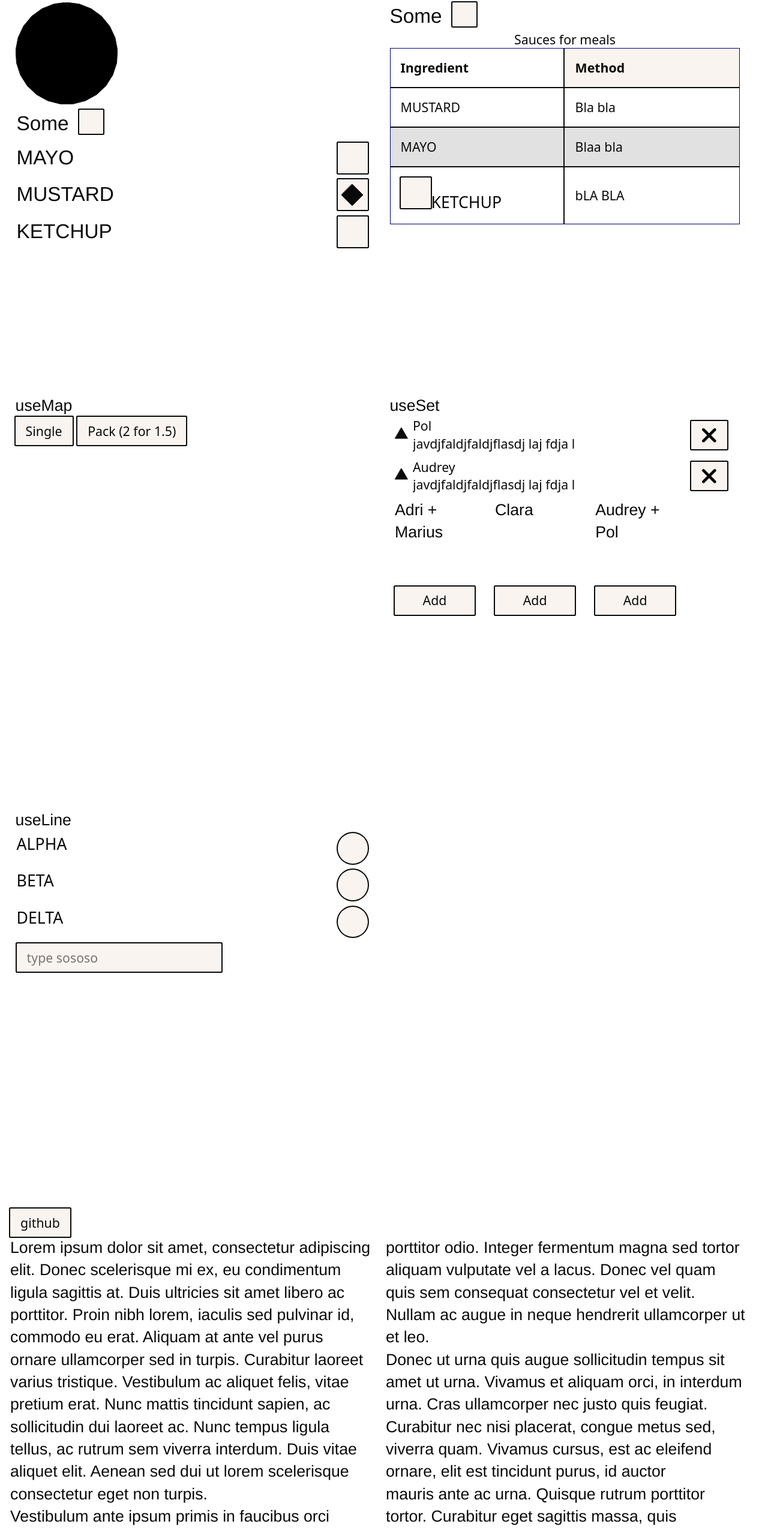
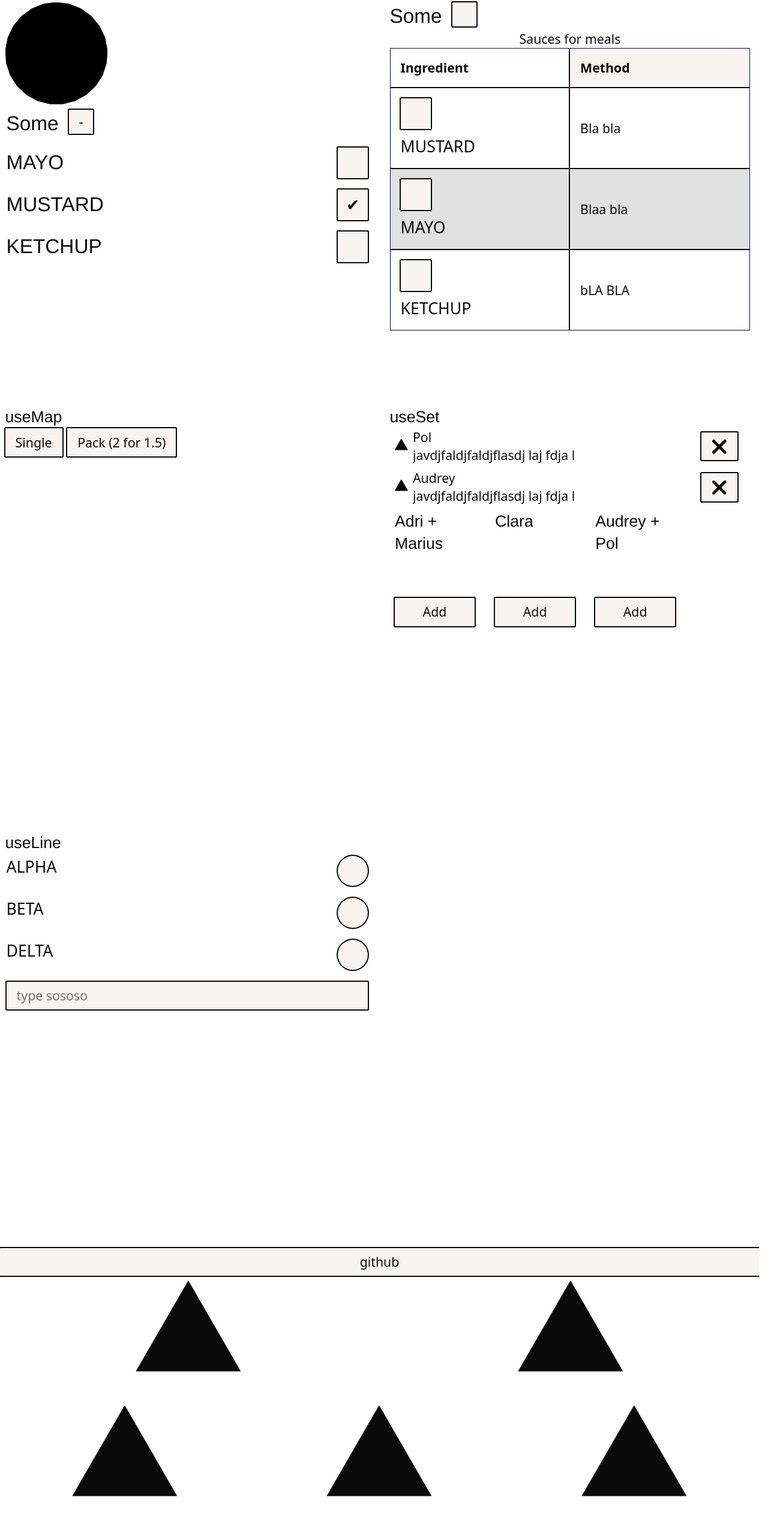
Before and after one commit to polmoneys/top, a React (Vite) app: page / in a window 1280 px wide. Shown: the part 123-2674 px from the top of the page at 60% size. Built offline with nearby package versions, Linux system fonts and the light colour scheme.

Commit message:
Chores - Improves demo

```diff
--- a/src/demo/App.tsx
+++ b/src/demo/App.tsx
@@ -1,18 +1,17 @@
 import { useEffect } from 'react'
+import { Badges, Ingredients, Selection } from './Interfaces'
 import Collection from '../components/Collection'
+import Font from '../components/Font'
 import Group from '../components/Group'
-import Font from '../components/Font'
-import Paper from '../components/Paper'
 import useLeader from '../hooks/useLeader'
 import useLine from '../hooks/useLine'
 import useMap from '../hooks/useMap'
 import useSet from '../hooks/useSet'
-import Shape from './Shape'
+import useBrowserTab from './useBrowserTab'
 import Button from './Button'
 import Card from './Card'
 import Emoji from './Emoji'
-import { Badges, Ingredients, Selection } from './Interfaces'
-import useBrowserTab from './useBrowserTab'
+import Shape from './Shape'
 import './index.css'
 
 function App() {
@@ -59,7 +58,12 @@ function App() {
   })
 
   return (
-    <main>
+    <Group
+      as="main"
+      variant="grid"
+      gridTemplateColumns="1fr"
+      className="padding-xy"
+    >
       <Font.Poppins as="h1">Title</Font.Poppins>
       <Font>SubTitle longer and longer and longer</Font>
 
@@ -71,13 +75,18 @@ function App() {
       >
         <Card title="UseLeader">
           <Shape.Circle fill="var(--salmon)" size={170} />
-          <fieldset>
-            <Group.Row as="div" className="lead-checkbox " gap="var(--gap-3)">
+          <Group.Col as="fieldset" gap="var(--gap-1)">
+            <Group.Row as="div" gap="var(--gap-3)">
               <Group as="label" variant="grid" htmlFor="all">
                 <Font as="span">{all ? 'All' : mixed ? 'Some' : 'None'}</Font>
               </Group>
-              <input type="checkbox" id="all" onChange={() => onLeadChange()} />
-              {all && <Shape className="dead" sides={4} size={36} />}
+              <input
+                type="checkbox"
+                id="all"
+                onChange={() => onLeadChange()}
+                {...(mixed && { className: 'indeterminate' })}
+                {...(!mixed && !all && { className: 'none' })}
+              />
             </Group.Row>
             <Group
               as="label"
@@ -93,7 +102,6 @@ function App() {
                 checked={output['mayo']}
                 onChange={event => onFollowerChange(event)}
               />
-              {output['mayo'] && <Shape className="dead" sides={4} size={36} />}
             </Group>
             <Group
               as="label"
@@ -109,9 +117,6 @@ function App() {
                 checked={output['mustard']}
                 onChange={event => onFollowerChange(event)}
               />
-              {output['mustard'] && (
-                <Shape className="dead" sides={4} size={36} />
-              )}
             </Group>
             <Group
               as="label"
@@ -127,20 +132,16 @@ function App() {
                 onChange={event => onFollowerChange(event)}
                 checked={output['ketchup']}
               />
-              {output['ketchup'] && (
-                <Shape className="dead" sides={4} size={36} />
-              )}
             </Group>
-          </fieldset>
+          </Group.Col>
         </Card>
 
         <Card title="use">
-          <Group.Row as="div" gap="var(--gap-3)" className="lead-checkbox">
+          <Group.Row as="div" gap="var(--gap-3)">
             <Group as="label" variant="grid" htmlFor="all-2">
               <Font as="span">{all ? 'All' : mixed ? 'Some' : 'None'}</Font>
             </Group>
             <input type="checkbox" id="all-2" onChange={() => onLeadChange()} />
-            {all && <Shape.Dead sides={4} size={36} />}
           </Group.Row>
 
           <div className="overflow x">
@@ -156,27 +157,44 @@ function App() {
               </Group.TableHead>
               <Group.TableBody>
                 <Group.TableRow>
-                  <Group.TableCell scope="row">MUSTARD</Group.TableCell>{' '}
+                  <Group.TableCell scope="row">
+                    <Group as="label" variant="grid" htmlFor="mustard">
+                      <input
+                        type="checkbox"
+                        name="mustard"
+                        onChange={event => onFollowerChange(event)}
+                        checked={output['mayo']}
+                      />
+                      MUSTARD
+                    </Group>
+                  </Group.TableCell>
                   <Group.TableCell>Bla bla</Group.TableCell>
                 </Group.TableRow>
                 <Group.TableRow>
-                  <Group.TableCell scope="row">MAYO</Group.TableCell>{' '}
+                  <Group.TableCell scope="row">
+                    <Group as="label" variant="grid" htmlFor="mayo">
+                      <input
+                        type="checkbox"
+                        name="mayo"
+                        onChange={event => onFollowerChange(event)}
+                        checked={output['mayo']}
+                      />
+                      MAYO
+                    </Group>
+                  </Group.TableCell>
                   <Group.TableCell>Blaa bla</Group.TableCell>
                 </Group.TableRow>
                 <Group.TableRow>
                   <Group.TableCell scope="row">
-                    <label htmlFor="ketchup">
+                    <Group as="label" variant="grid" htmlFor="ketchup">
                       <input
                         type="checkbox"
                         name="ketchup"
                         onChange={event => onFollowerChange(event)}
                         checked={output['ketchup']}
                       />
-                      {output['ketchup'] && (
-                        <Shape className="dead" sides={4} size={36} />
-                      )}
                       KETCHUP
-                    </label>
+                    </Group>
                   </Group.TableCell>
                   <Group.TableCell>bLA BLA</Group.TableCell>
                 </Group.TableRow>
@@ -278,7 +296,7 @@ function App() {
           </Group.Row>
         </Card>
         <Card title="useLine">
-          <fieldset>
+          <Group.Col as="fieldset" gap="var(--gap-1)">
             <Group
               as="label"
               variant="grid"
@@ -326,7 +344,7 @@ function App() {
               />
             </Group>
             <input type="text" placeholder="type sososo" />
-          </fieldset>
+          </Group.Col>
 
           {badges === 'allIngredients' && (
             <Font.Poppins size="lg">EXCELENT CHOICE</Font.Poppins>
@@ -338,35 +356,6 @@ function App() {
       </Group>
 
       <Button onClick={() => openBrowser()}>github</Button>
-
-      <Paper columns="2 500px">
-        <Font>
-          Lorem ipsum dolor sit amet, consectetur adipiscing elit. Donec
-          scelerisque mi ex, eu condimentum ligula sagittis at. Duis ultricies
-          sit amet libero ac porttitor. Proin nibh lorem, iaculis sed pulvinar
-          id, commodo eu erat. Aliquam at ante vel purus ornare ullamcorper sed
-          in turpis. Curabitur laoreet varius tristique. Vestibulum ac aliquet
-          felis, vitae pretium erat. Nunc mattis tincidunt sapien, ac
-          sollicitudin dui laoreet ac. Nunc tempus ligula tellus, ac rutrum sem
-          viverra interdum. Duis vitae aliquet elit. Aenean sed dui ut lorem
-          scelerisque consectetur eget non turpis.
-        </Font>
-        <Font>
-          Vestibulum ante ipsum primis in faucibus orci luctus et ultrices
-          posuere cubilia curae; Integer at porttitor odio. Integer fermentum
-          magna sed tortor aliquam vulputate vel a lacus. Donec vel quam quis
-          sem consequat consectetur vel et velit. Nullam ac augue in neque
-          hendrerit ullamcorper ut et leo.
-        </Font>
-        <Font>
-          Donec ut urna quis augue sollicitudin tempus sit amet ut urna. Vivamus
-          et aliquam orci, in interdum urna. Cras ullamcorper nec justo quis
-          feugiat. Curabitur nec nisi placerat, congue metus sed, viverra quam.
-          Vivamus cursus, est ac eleifend ornare, elit est tincidunt purus, id
-          auctor mauris ante ac urna. Quisque rutrum porttitor tortor. Curabitur
-          eget sagittis massa, quis vulputate sapien.
-        </Font>
-      </Paper>
 
       <Group.ArtDirection as="div">
         <Group.ArtDirectionItem as="div" span={6}>
@@ -415,7 +404,7 @@ function App() {
           <Shape size={120} />
         </Group.ArtDirectionItem>
       </Group.ArtDirection>
-    </main>
+    </Group>
   )
 }
 
--- a/src/demo/index.css
+++ b/src/demo/index.css
@@ -1,6 +1,37 @@
-main {
-  padding: var(--gap-3);
+/* PORT TO ../INDEX.CSS */
+input[type='radio']:focus,
+input[type='checkbox']:not(table *):focus {
+  background-color: var(--bg-active);
 }
+
+input[type='checkbox']:checked:after {
+  content: '✔︎';
+  display: grid;
+  place-content: center;
+  height: 100%;
+}
+
+input[type='checkbox'].none:after {
+  content: '✘';
+  display: grid;
+  place-content: center;
+  height: 100%;
+}
+
+input[type='radio']:checked:after {
+  content: '●';
+  display: grid;
+  place-content: center;
+  height: 100%;
+}
+input[type='checkbox']:indeterminate:after,
+input[type='checkbox'].indeterminate:after {
+  content: '⁃';
+  display: grid;
+  place-content: center;
+  height: 100%;
+}
+/* END PORT TO ../INDEX.CSS */
 
 .card {
   aspect-ratio: 9/10;
@@ -22,31 +53,6 @@ main {
   }
 }
 
-.dead {
-  pointer-events: none;
-  -webkit-user-select: none;
-  -moz-user-select: none;
-  -ms-user-select: none;
-  user-select: none;
-}
-
-label:has([type='checkbox']) {
-  position: relative;
-}
-
-[type='checkbox'] + svg {
-  position: absolute;
-  top: 50%;
-  right: 8px;
-  transform: translateY(-50%);
-  z-index: 99;
-}
-
-input[type='radio']:focus,
-input[type='checkbox']:not(table *):focus {
-  background-color: var(--bg-active);
-}
-
 [aria-label='close'] {
   filter: brightness(0);
   /* filter: hue-rotate(120deg); */
@@ -56,13 +62,15 @@ table {
   border: 1px solid navy;
 }
 
-.lead-checkbox {
-  position: relative;
+.button {
+  color: #4b5563;
+  background-color: #f3f4f6;
+  &:hover  {
+    color: #9ca3af;
+    background-color: #e5e7eb;
+  }
 }
-.lead-checkbox [type='checkbox'] + svg {
-  right: auto;
-  left: calc(var(--hit-area-width) - 46px);
-}
+
 ul {
   list-style-type: '';
   margin: 0;
```
Also changed, not shown: src/demo/useFocus.ts (added, +59 -0 lines), src/demo/useForm.ts (added, +93 -0 lines).
